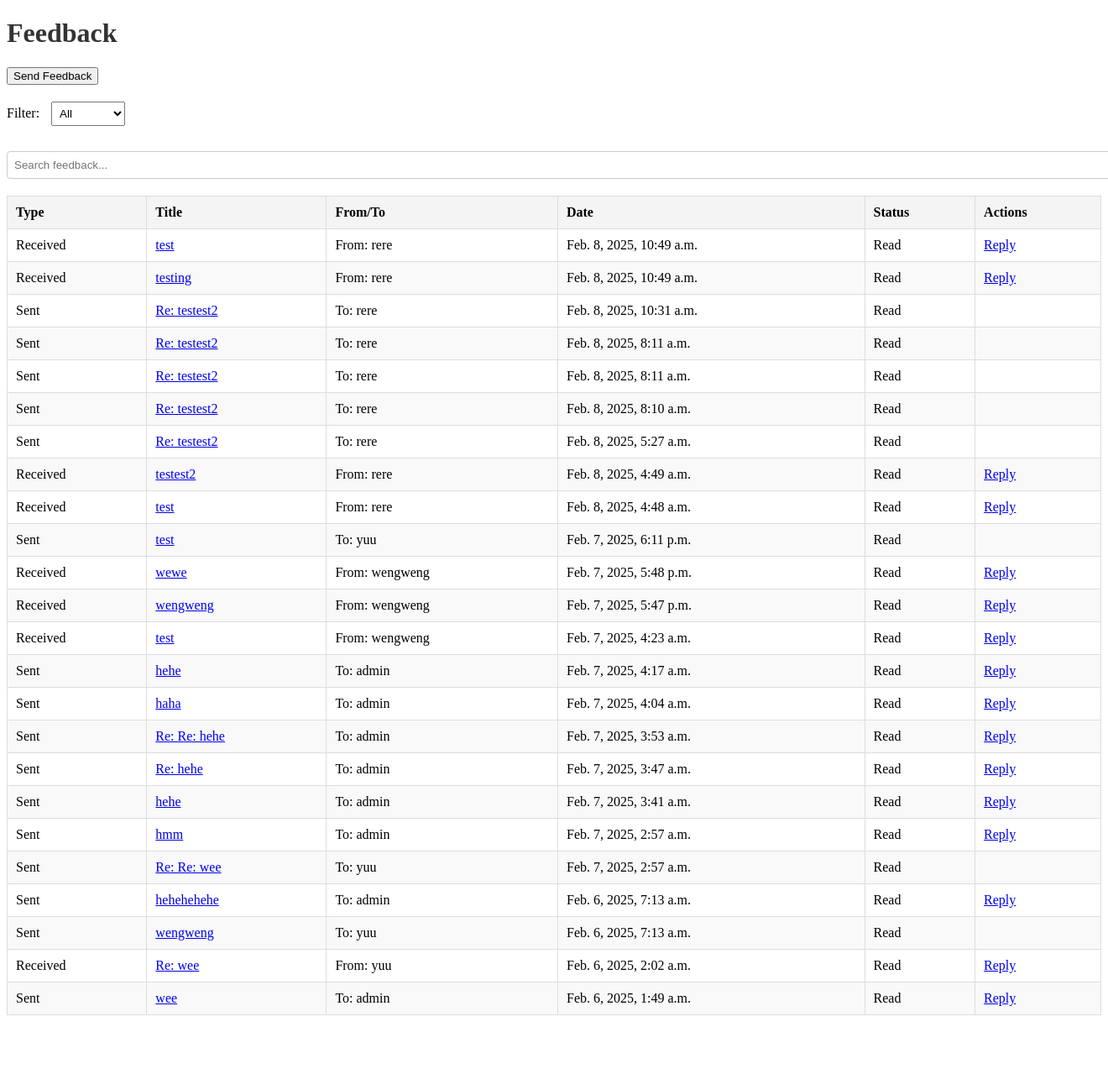
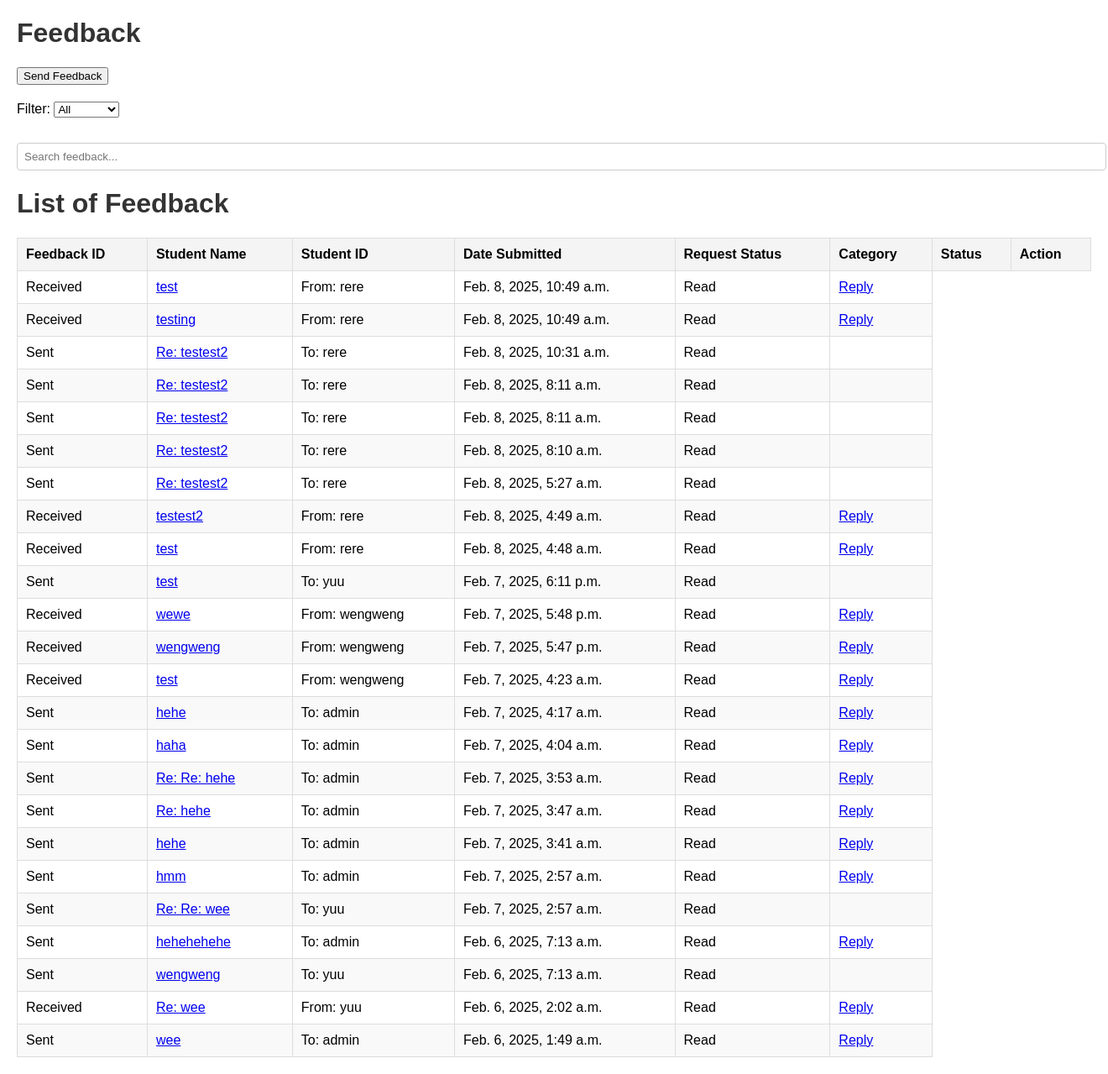
Before and after one commit to natasha1013/UniversityAidManagement, a Django app: page /feedbacks/ in a window 1320 px wide; the page is wider, and only the part inside the window is pictured. Shown: that part at 84% size. Before the commit the page ends 1209 px from the top of that part, so only its background shows below. Run offline with Django 5.2, Linux system fonts and the light colour scheme; a user stored in the database is signed in; data comes from the database, SQL or seed files in the repository.

Commit message:
Update feedback.html

```diff
--- a/feedbacks/templates/feedbacks/feedback.html
+++ b/feedbacks/templates/feedbacks/feedback.html
@@ -1,78 +1,15 @@
+{% load static %}
+
+
 <!DOCTYPE html>
 <html lang="en">
 <head>
     <meta charset="UTF-8">
     <meta name="viewport" content="width=device-width, initial-scale=1.0">
+    <link rel="stylesheet" href="{% static 'css/feedbacks.css' %}">
     <title>Feedback</title>
-    <style>
-        h1 {
-            color: #333;
-        }
-        .actions, .filters, .search-bar {
-            margin-bottom: 20px;
-        }
-        .filters select {
-            padding: 5px;
-            margin-left: 10px;
-        }
-        .search-bar input {
-            width: 100%;
-            padding: 8px;
-            margin-top: 10px;
-            border: 1px solid #ccc;
-            border-radius: 4px;
-        }
-        table {
-            width: 100%;
-            border-collapse: collapse;
-            margin-top: 20px;
-        }
-        table th, table td {
-            padding: 10px;
-            border: 1px solid #ddd;
-            text-align: left;
-        }
-        table th {
-            background-color: #f4f4f4;
-        }
-        table tr:nth-child(even) {
-            background-color: #f9f9f9;
-        }
-        .hidden {
-            display: none;
-        }
-        .modal {
-            display: none;
-            position: fixed;
-            z-index: 1000;
-            left: 0;
-            top: 0;
-            width: 100%;
-            height: 100%;
-            background-color: rgba(0, 0, 0, 0.5);
-        }
-        .modal-content {
-            background-color: white;
-            margin: 10% auto;
-            padding: 20px;
-            border: 1px solid #888;
-            width: 50%;
-        }
-        .close {
-            color: #aaa;
-            float: right;
-            font-size: 28px;
-            font-weight: bold;
-            cursor: pointer;
-        }
-        .close:hover,
-        .close:focus {
-            color: black;
-            text-decoration: none;
-        }
-    </style>
 </head>
-<body>
+
     <h1>Feedback</h1>
 
     <!-- Actions -->
@@ -96,15 +33,18 @@
     </div>
 
     <!-- Feedback Table -->
+    <h1>List of Feedback</h1>
     <table id="feedback-table">
         <thead>
             <tr>
-                <th>Type</th>
-                <th>Title</th>
-                <th>From/To</th>
-                <th>Date</th>
+                <th>Feedback ID</th>
+                <th>Student Name</th>
+                <th>Student ID</th>
+                <th>Date Submitted</th>
+                <th>Request Status</th>
+                <th>Category</th>
                 <th>Status</th>
-                <th>Actions</th>
+                <th>Action</th>
             </tr>
         </thead>
         <tbody>
@@ -112,17 +52,7 @@
                 <tr class="feedback-row {% if item.type == 'Sent' %}sent{% else %}received{% endif %}">
                     <td>{{ item.type }}</td>
                     <td>
-                        <a href="#"
-                            onclick="showFeedbackContent(
-                                '{{ item.feedback.id }}',
-                                '{{ item.feedback.title|escapejs }}',
-                                '{{ item.feedback.message|escapejs }}',
-                                {% if item.feedback.attachment %}'{{ item.feedback.attachment.url|escapejs }}'{% else %}null{% endif %}
-                            )">
-                            {{ item.feedback.title }}
-                        </a>
-
-
+                        <a href="#" onclick="showFeedbackContent('{{ item.feedback.id }}', '{{ item.feedback.title|escapejs }}', '{{ item.feedback.message|escapejs }}')">{{ item.feedback.title }}</a>
                     </td>
                     <td>
                         {% if item.type == 'Sent' %}
@@ -173,7 +103,6 @@
             <span class="close" onclick="closeModal('feedback-content-modal')">&times;</span>
             <h2>Feedback Content</h2>
             <div id="feedback-content"></div>
-            <div id="feedback-attachment"></div>
         </div>
     </div>
 
@@ -229,22 +158,17 @@
         }
 
         // Show feedback content in a modal
-        function showFeedbackContent(feedbackId, title, message, attachmentUrl) {
+        function showFeedbackContent(feedbackId, title, message) {
             const modal = document.getElementById('feedback-content-modal');
             const contentDiv = document.getElementById('feedback-content');
-
             if (modal && contentDiv) {
-                let contentHtml = `<h3>${title}</h3><p>${message}</p>`;
-
-                // Add attachment preview if available
-                if (attachmentUrl && attachmentUrl !== 'null') {
-                    contentHtml += `<p><strong>Attachment:</strong> <a href="${attachmentUrl}" target="_blank">View File</a></p>`;
-                }
-
-                contentDiv.innerHTML = contentHtml;
+                contentDiv.innerHTML = `
+                    <h3>${title}</h3>
+                    <p>${message}</p>
+                `;
                 openModal('feedback-content-modal');
 
-                // Mark feedback as read via AJAX request
+                // Mark the feedback as read via an AJAX request
                 fetch(`/feedbacks/mark-as-read/${feedbackId}/`, {
                     method: 'POST',
                     headers: {
@@ -267,7 +191,6 @@
                 });
             }
         }
-
 
         // Helper function to get the CSRF token from cookies
         function getCookie(name) {
@@ -309,5 +232,4 @@
             });
         }
     </script>
-</body>
 </html>
```
